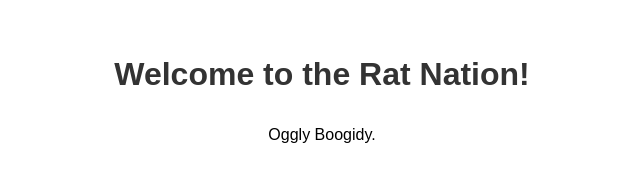
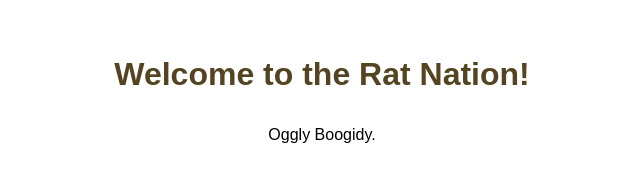
Before and after one commit to DetectiveK281/-my-simple-site-, a plain HTML site: page index.html in a window 1280 px wide. Shown: the whole page, without its empty margins (318-958 px from the left). Drawn offline with Linux system fonts and the light colour scheme.

Commit message:
Update index.html

```diff
--- a/index.html
+++ b/index.html
@@ -12,7 +12,7 @@
             text-align: center;
         }
         h1 {
-            color: #333;
+            color: #542;
         }
     </style>
 </head>
```
